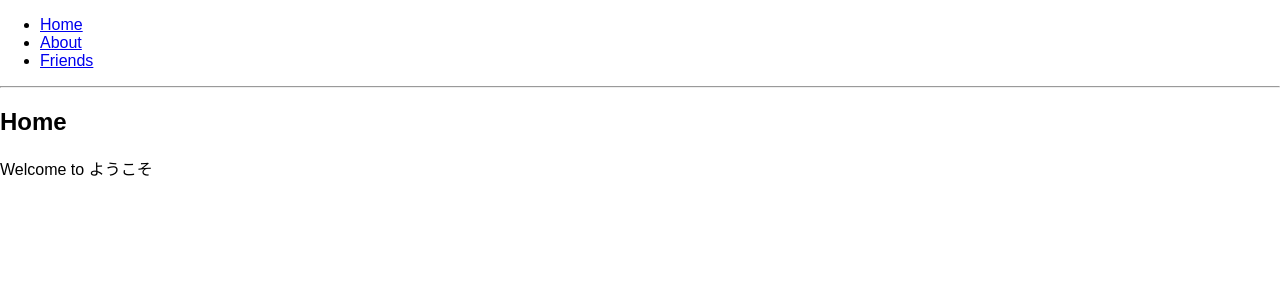
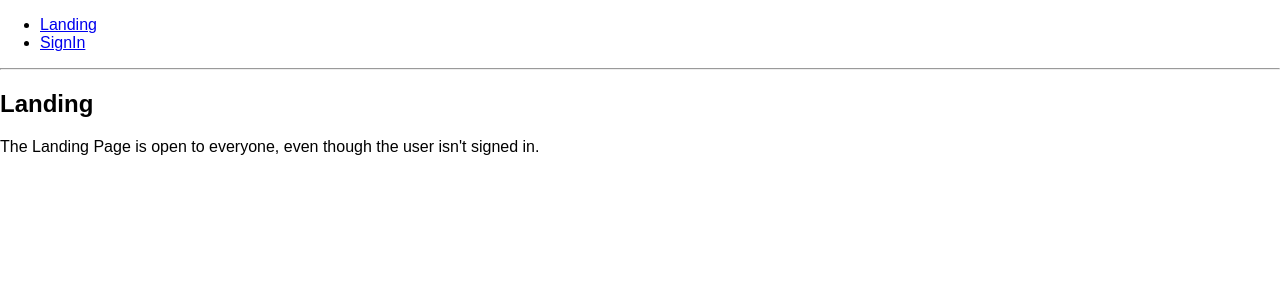
Before and after one commit to REVERTO/react-sample, a React (Create React App) app: page / in a window 1280 px wide. Shown: the top 300 px of the page. Built offline with nearby package versions, Linux system fonts and the light colour scheme.

Commit message:
feat: signup templates

```diff
--- a/public/index.html
+++ b/public/index.html
@@ -19,7 +19,7 @@
       work correctly both with client-side routing and a non-root public URL.
       Learn how to configure a non-root public URL by running `npm run build`.
     -->
-    <title>React App</title>
+    <title>react-sample</title>
   </head>
   <body>
     <noscript>
--- a/src/App.js
+++ b/src/App.js
@@ -1,8 +1,13 @@
+// react
 import React, { Component } from 'react';
 import { HashRouter as Router, Route, Link } from 'react-router-dom'
-import Home from './components/Home'
-import About from './components/About'
-import Friends from './components/Friends'
+
+// components
+// import Home from './components/Home'
+// import About from './components/About'
+// import Friends from './components/Friends'
+import Landing from './components/Landing'
+import SignIn from './components/SignIn'
 
 class App extends Component {
   render() {
@@ -10,15 +15,13 @@ class App extends Component {
       <Router>
         <div>
           <ul>
-            <li><Link to='/'>Home</Link></li>
-            <li><Link to='/about'>About</Link></li>
-            <li><Link to='/friends'>Friends</Link></li>
+            <li><Link to='/'>Landing</Link></li>
+            <li><Link to='/signin'>SignIn</Link></li>
           </ul>
           <hr />
 
-          <Route exact path='/' component={Home} />
-          <Route path='/about' component={About} />
-          <Route path='/friends' component={Friends} />
+          <Route exact path='/' component={Landing} />
+          <Route path='/signin' component={SignIn} />
         </div>
       </Router>
     );
--- /dev/null
+++ b/src/components/Landing/index.js
@@ -0,0 +1,10 @@
+import React from 'react';
+
+const Landing = () => (
+  <div>
+    <h2>Landing</h2>
+    <p>The Landing Page is open to everyone, even though the user isn't signed in.</p>
+  </div>
+)
+
+export default Landing
--- /dev/null
+++ b/src/components/SignIn/index.js
@@ -0,0 +1,10 @@
+import React from 'react';
+
+const SignIn = () => (
+  <div>
+    <h2>SignIn</h2>
+    <p>Enter email and password.</p>
+  </div>
+)
+
+export default SignIn
```
Also changed, not shown: src/components/SignUp/index.js (added, +10 -0 lines).
